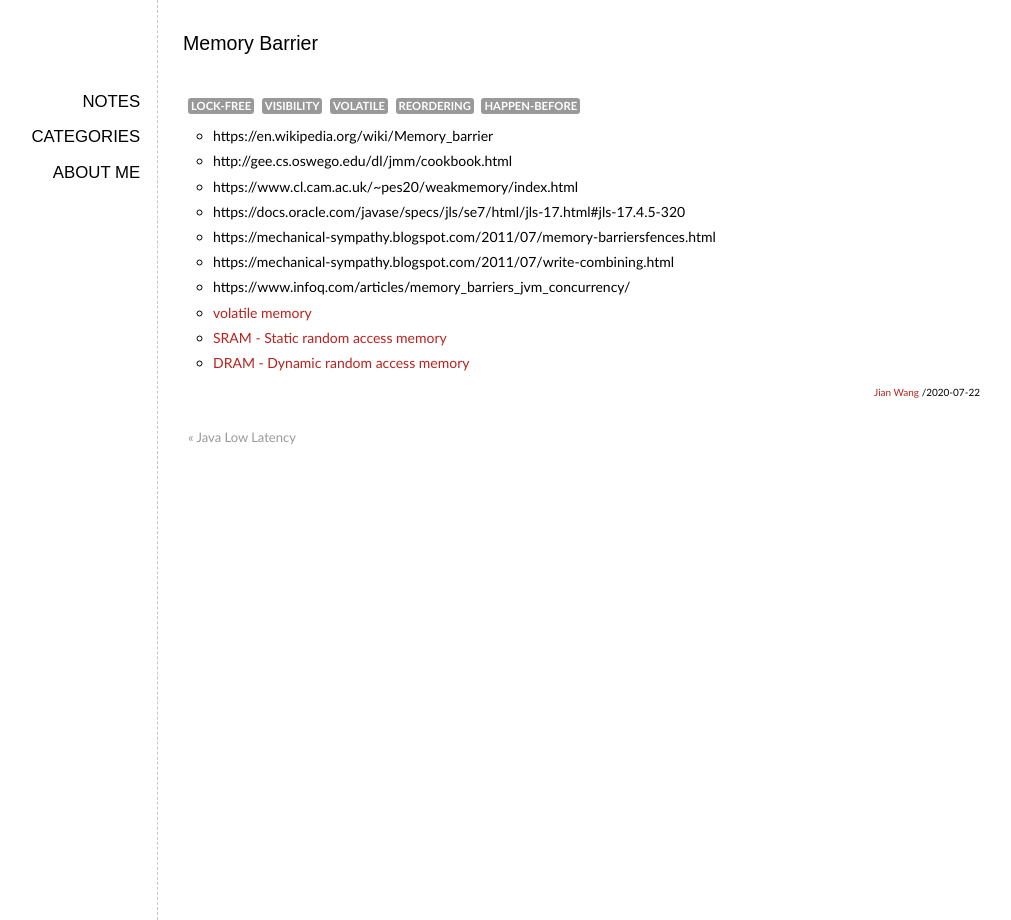
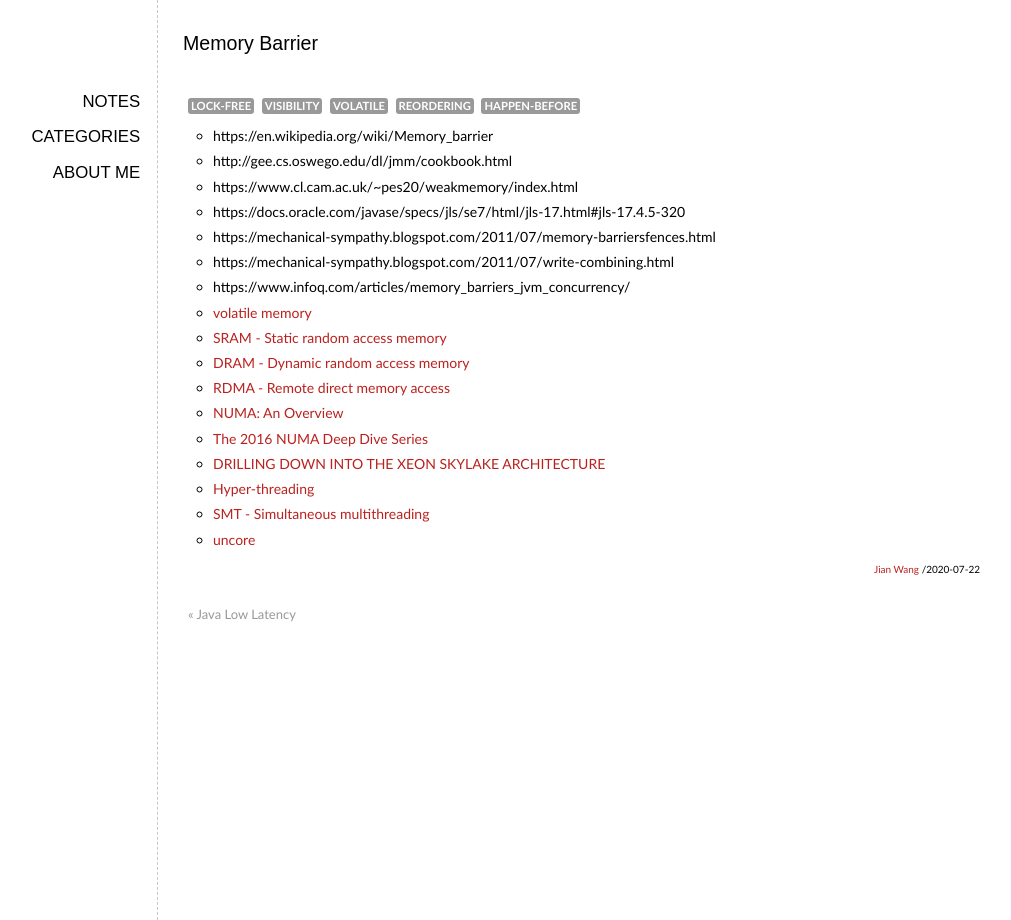
Before and after one commit to elan2wang/note, a Jekyll site: the page built from _posts/2020-07-22-memory-barrier.md, in a window 1280 px wide. Shown: the whole page, without its empty margins (93-1104 px from the left). Built offline with Jekyll 4.4.1, drawn with Linux system fonts in a browser that asks for light colours; comment, search, counter and statistics services are not loaded.

Commit message:
Update 2020-07-22-memory-barrier.md

```diff
--- a/_posts/2020-07-22-memory-barrier.md
+++ b/_posts/2020-07-22-memory-barrier.md
@@ -16,3 +16,10 @@ categories: Java
 * [volatile memory](https://en.wikipedia.org/wiki/Volatile_memory)
 * [SRAM - Static random access memory](https://en.wikipedia.org/wiki/Static_random-access_memory)
 * [DRAM - Dynamic random access memory](https://en.wikipedia.org/wiki/Dynamic_random-access_memory)
+* [RDMA - Remote direct memory access](https://en.wikipedia.org/wiki/Remote_direct_memory_access)
+* [NUMA: An Overview](https://queue.acm.org/detail.cfm?id=2513149)
+* [The 2016 NUMA Deep Dive Series](https://frankdenneman.nl/2016/07/06/introduction-2016-numa-deep-dive-series/)
+* [DRILLING DOWN INTO THE XEON SKYLAKE ARCHITECTURE](https://www.nextplatform.com/2017/08/04/drilling-xeon-skylake-architecture/)
+* [Hyper-threading](https://en.wikipedia.org/wiki/Hyper-threading)
+* [SMT - Simultaneous multithreading](https://en.wikipedia.org/wiki/Simultaneous_multithreading)
+* [uncore](https://en.wikipedia.org/wiki/Uncore)
```
